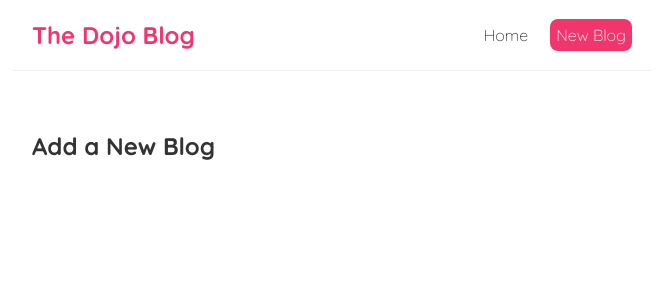
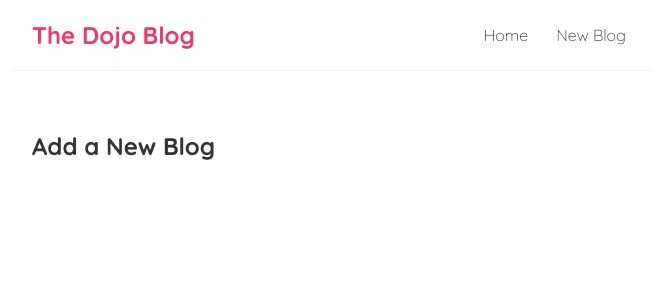
Before and after one commit to Doreen162/React-Tutorials, a React (Create React App) app in the folder hello-react/: page /create in a window 1280 px wide. Shown: the top 300 px of the page, without its empty margins (308-971 px from the left). Built offline with nearby package versions, Linux system fonts and the light colour scheme.

Commit message:
Router Links

```diff
--- a/hello-react/src/Navbar.js
+++ b/hello-react/src/Navbar.js
@@ -1,15 +1,14 @@
+// Import Links
+import { Link } from 'react-router-dom';
+
 const Navbar = () => {
     return (
         <nav className="navbar">
             <h1>The Dojo Blog</h1>
             <div className="links">
-                <a href="/">Home</a>
-                {/* Styling in js */}
-                <a href="/create" style={{
-                    color:"white",
-                    backgroundColor: ' #f1356d',
-                    borderRadius: '8px',
-                }}>New Blog</a>
+                {/* import Links */}
+                <Link to="/">Home</Link>
+                <Link to="/create">New Blog</Link>
             </div>
         </nav>
      );
```
